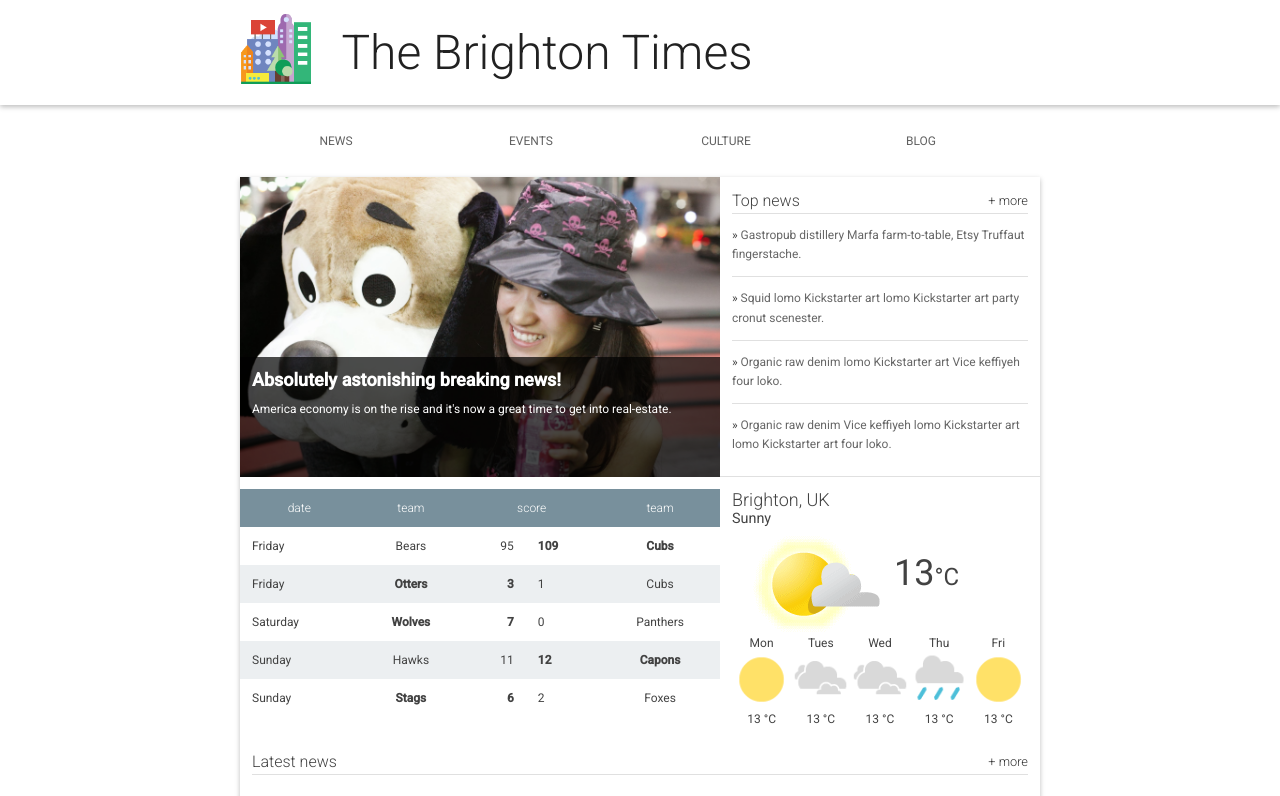
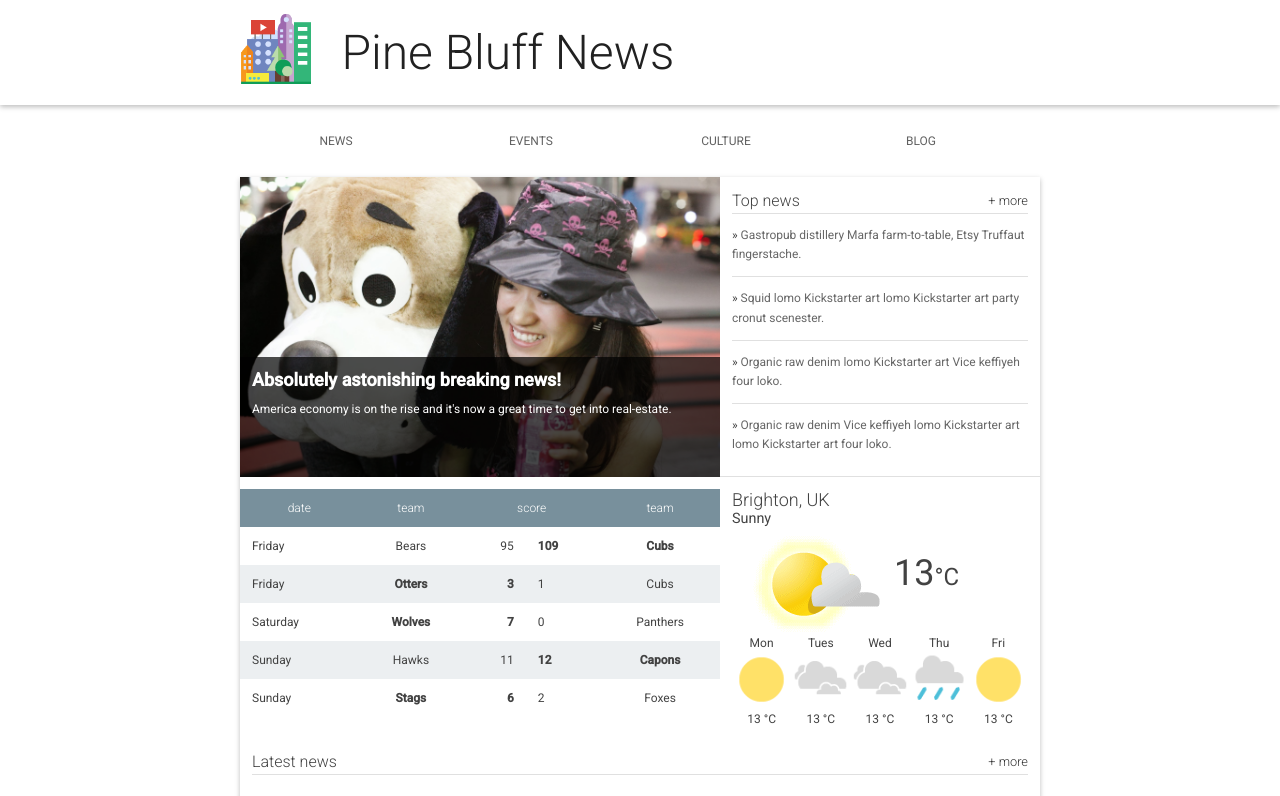
Before and after one commit to McKinnely/UdacityFullStackDeveloper, a plain HTML site: page Fix_It/RWDF L2 Start/Start/index.html in a window 1280 px wide. Shown: the top 796 px of the page. Drawn offline with Linux system fonts and the light colour scheme.

Commit message:
Udpated News Header.

```diff
--- a/Fix_It/RWDF L2 Start/Start/index.html
+++ b/Fix_It/RWDF L2 Start/Start/index.html
@@ -14,7 +14,7 @@
       <div class="header__inner">
         <img class="header__logo" src="images/city.png" alt="iconic view of a cityscape">
         <h1 class="header__title">
-          The Brighton Times
+          Pine Bluff News
         </h1>
       </div>
     </header>
```
